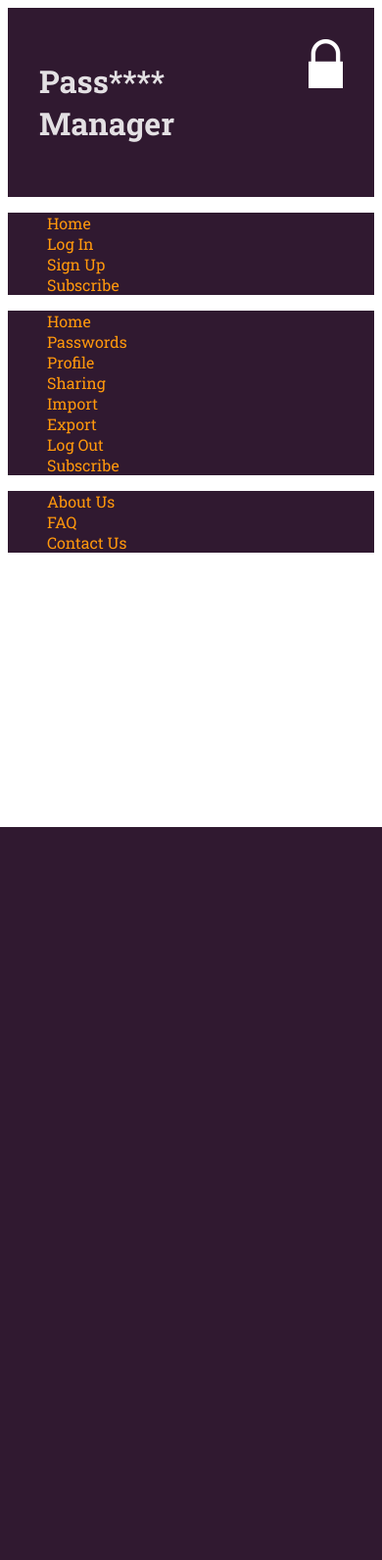
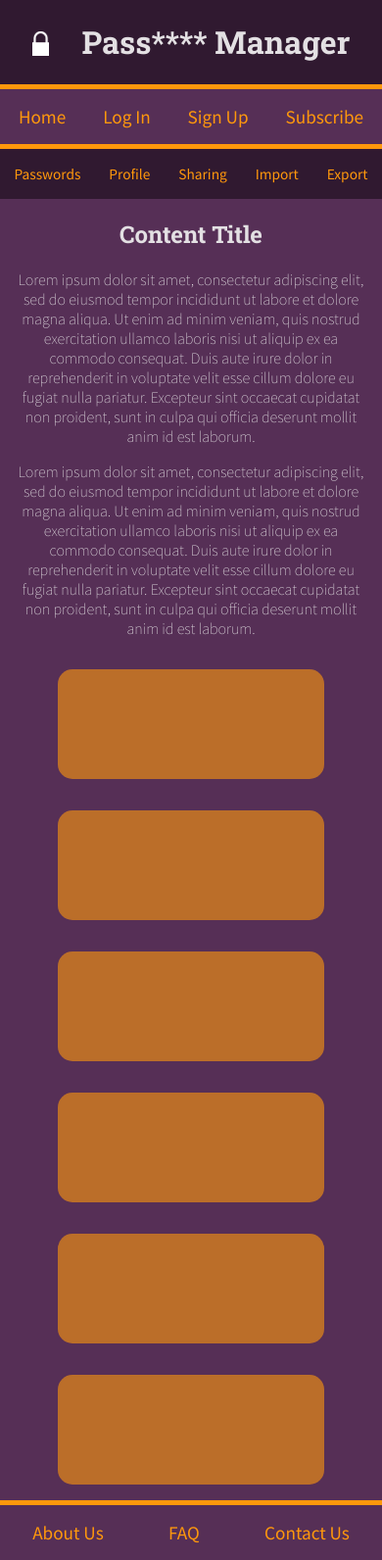
Before and after one commit to ntrpi/Codesses, a PHP site: page / in a window 390 px wide. Shown: the whole page at 98% size. Before the commit the page ends 844 px from the top, so only its background shows below. Run offline with PHP 8.4, Linux system fonts and the light colour scheme.

Commit message:
Incorporating stuff from Wafa. Got rid of the toggle to keep things simple.

```diff
--- a/css/style.css
+++ b/css/style.css
@@ -31,48 +31,246 @@ h1, h2, h3, h4 {
   color: var( --lightGrey );
 }
 
+body {
+  max-width: 1200px;
+  max-height: 800px;
+  margin: auto;
+  font-family: var( --generalFont );
+}
+
 .banner {
+  background-color: var( --darkPurple );
   display: flex;
+  justify-content: space-around;
+}
+
+h1 {
+  font-size: 5.5em;
+  padding-right: .5em;
+}
+
+.logo {
+  padding: 1em 0 1em 1em;
+}
+
+.logo img{
+  margin-top: 3.3em;
+  height: 100px;
+}
+
+nav {
+  background-color: var( --mediumPurple );
+  padding: 1em 0;
+}
+
+nav ul {
+  list-style-type: none;
+  display: flex;
+}
+
+nav li {
+  font-family: var(--generalFont);
+  font-size: 1.5em;
+}
+
+nav a {
+  text-decoration: none;
+}
+
+nav a:link {
+  color: var( --lightGrey );
+}
+
+nav a:visited {
+  color: var( --lightGrey );
+}
+
+nav a:hover {
+  color: var( --orange )
+}
+
+nav a:link {
+  color: var( --orange );
+}
+
+header nav ul {
+  align-items: stretch;
+  justify-content: space-around;
+  width: 100%;
+  margin: 0;
+  padding: 0;
+}
+
+.borderDiv {
+  background-color: var( --orange );
+  height: 5px;
+}
+
+
+/*****Main Content*****/
+.mainDiv {
+  display: flex;
+  flex-direction: row;
+}
+
+.mainDiv nav {
   background-color: var( --darkPurple );
 }
 
-h1 {
-  padding: 1em;
+.mainDiv nav ul {
+  flex-direction: column;
+  margin: 0 1.5em;
+  padding: 0;
 }
 
-.logo {
-  padding: 2em;
+.mainDiv nav li {
+  flex-direction: column;
+  margin: 0 0.5em;
+  padding: 0.4em 0;
 }
 
-body {
-  font-family: var( --headerFont );
+.content {
+  color: var(--lightGrey);
+  background-color: var(--mediumPurple);
+  font-weight: lighter;
+  text-align: center;
+  padding: 0 1em;
 }
 
-.nav {
-  background-color: var( --darkPurple );
+/*****Orange boxes*****/
+.contentBox{
+  display: flex;
+  flex-wrap: wrap;
+  justify-content: space-around;
 }
 
-.nav ul {
-  list-style-type: none;
+.cBox{
+  border-radius: 15px;
+  width: 17em;
+  height:7em;
+  opacity: 0.6;
+  background-color: var(--orange);
+  margin: 1em;
 }
 
-.nav a {
-  text-decoration: none;
+/*****Footer*****/
+footer {
+  background-color: var(--darkPurple);
 }
 
-.nav a:link {
-  color: var( --lightGrey );
+.footerNav ul {
+  margin: 0;
+  padding-inline-start: 0;
+  flex-direction: row;
+  align-items: stretch;
+  justify-content: space-around;
 }
 
-.nav a:visited {
-  color: var( --lightGrey );
+/***** Tablet Landscape View ******/
+@media screen and (max-width: 957px) {
+
+  .siteName {
+    font-size: 4em;
+  }
+
+  .logo img{
+    margin-top: 3.1em;
+    height: 50px;
+  }
 
 }
 
-.nav a:hover {
-  color: var( --orange )
+/***** Tablet Portrait View ******/
+@media screen and (max-width: 700px) {
+
+  .siteName {
+    font-size: 3em;
+  }
+
+  .logo img{
+    margin-top: 2.1em;
+    height: 35px;
+  }
+
+}.mainDiv nav ul {
+  margin: 0 0.7em;
+  font-size: 0.8em;
 }
 
-.nav a:link {
-  color: var( --orange );
+/***** Phone Landscape View ******/
+@media screen and (max-width: 500px) {
+
+  .siteName {
+    font-size: 2em;
+  }
+
+  .logo img{
+    margin-top: 1em;
+    height: 25px;
+  }
+
+  nav li {
+    font-size: 1.2em;
+  }
+
+
+  .mainDiv nav ul {
+    margin: 0 0.7em;
+    font-size: 0.8em;
+  }
 }
+
+/***** Phone Portrait View ******/
+@media screen and (max-width: 400px) {
+
+  .siteName {
+    font-size: 2em;
+  }
+
+  .logo img{
+    margin-top: 1em;
+    height: 25px;
+  }
+
+  nav li {
+    font-size: 1.2em;
+  }
+
+
+  .mainDiv {
+    flex-direction: column;
+  }
+
+  .mainDiv nav ul {
+    flex-direction: row;
+    justify-content: space-around;
+    margin: 0;
+  }
+
+  .mainDiv nav li {
+    padding: 0;
+  }
+}
+
+/***** Small Phone Portrait View ******/
+@media screen and (max-width: 345px) {
+
+  .siteName {
+    font-size: 1.5em;
+  }
+
+  .logo img{
+    margin-top: 0.5em;
+    height: 20px;
+  }
+
+  nav li {
+    font-size: 1em;
+  }
+
+  .mainDiv nav ul {
+    flex-wrap: wrap;
+    margin: 0;
+  }
+
+}
--- a/index.html
+++ b/index.html
@@ -3,7 +3,7 @@
   <head>
     <meta charset="utf-8">
     <meta http-equiv="X-UA-Compatible" content="IE=edge">
-    <title></title>
+    <title>Pass**** Manager Home</title>
     <meta name="description" content="">
     <meta name="viewport" content="width=device-width, initial-scale=1">
     <link rel="preconnect" href="https://fonts.gstatic.com">
@@ -15,52 +15,81 @@
   <body>
     <header>
       <div class="banner">
+        <div class="logo">
+          <img src="./img/padlock-white-locked-th.png" alt="White padlock, locked.">
+        </div>
         <h1 class="siteName">Pass**** Manager</h1>
-        <div class="logo">
-          <img src="./img/padlock-white-locked-th.png" alt="White padlock, locked." height="50px">
-        </div>
       </div>
 
-      <div class="nav headerNav entryNav">
+      <!-- <nav id="mainMenu">
+        <h2 class="hidden">Main Navigation</h2>
+        <button class="navToggle" onclick="navToggle()">
+          <div class="navBar"></div>
+          <div class="navBar"></div>
+          <div class="navBar"></div>
+        </button>
+      </nav> -->
+
+      <div class="borderDiv"></div>
+      <nav>
         <ul>
           <li><a href="#">Home</a></li>
           <li><a href="#">Log In</a></li>
           <li><a href="#">Sign Up</a></li>
           <li><a href="#">Subscribe</a></li>
         </ul>
-      </div>
+      </nav>
+      <div class="borderDiv"></div>
 
-      <div class="nav headerNav accoutNav">
+
+    </header>
+    <main>
+      <div class="mainDiv">
+        <nav id="accountNav" class="accountNav">
           <ul>
-          <li><a href="#">Home</a></li>
             <li><a href="#">Passwords</a></li>
             <li><a href="#">Profile</a></li>
             <li><a href="#">Sharing</a></li>
             <li><a href="#">Import</a></li>
             <li><a href="#">Export</a></li>
-          <li><a href="#">Log Out</a></li>
-          <li><a href="#">Subscribe</a></li>
           </ul>
-      </div>
-
-    </header>
-    <main>
+        </nav>
 
         <!-- YOUR STUFF GOES HERE-->
         <div class="content">
-
+          <div>
+            <h2>Content Title</h2>
+            <p>
+              Lorem ipsum dolor sit amet, consectetur adipiscing elit, sed do eiusmod tempor incididunt ut labore et dolore magna aliqua. Ut enim ad minim veniam, quis nostrud exercitation ullamco laboris nisi ut aliquip ex ea commodo consequat. Duis aute irure dolor in reprehenderit in voluptate velit esse cillum dolore eu fugiat nulla pariatur. Excepteur sint occaecat cupidatat non proident, sunt in culpa qui officia deserunt mollit anim id est laborum.
+            </p>
+            <p>
+              Lorem ipsum dolor sit amet, consectetur adipiscing elit, sed do eiusmod tempor incididunt ut labore et dolore magna aliqua. Ut enim ad minim veniam, quis nostrud exercitation ullamco laboris nisi ut aliquip ex ea commodo consequat. Duis aute irure dolor in reprehenderit in voluptate velit esse cillum dolore eu fugiat nulla pariatur. Excepteur sint occaecat cupidatat non proident, sunt in culpa qui officia deserunt mollit anim id est laborum.
+            </p>
+            <div class="contentBox">
+              <div class="cBox"></div>
+              <div class="cBox"></div>
+              <div class="cBox"></div>
+            </div>
+            <div class="contentBox">
+              <div class="cBox"></div>
+              <div class="cBox"></div>
+              <div class="cBox"></div>
+            </div>
+          </div>
+        </div>
       </div>
 
     </main>
     <footer>
-      <div class="nav footerNav">
+      <div class="borderDiv"></div>
+      <nav class="footerNav">
         <ul>
           <li><a href="#">About Us</a></li>
           <li><a href="#">FAQ</a></li>
           <li><a href="#">Contact Us</a></li>
         </ul>
 
-      </div>
+      </nav>
 
     </footer>
   </body>
--- a/js/script.js
+++ b/js/script.js
@@ -1,3 +1,5 @@
+
+
 window.onloaded = function() {
     "use strict";
 
```
Lines whose indentation alone changed are shown as unchanged.
